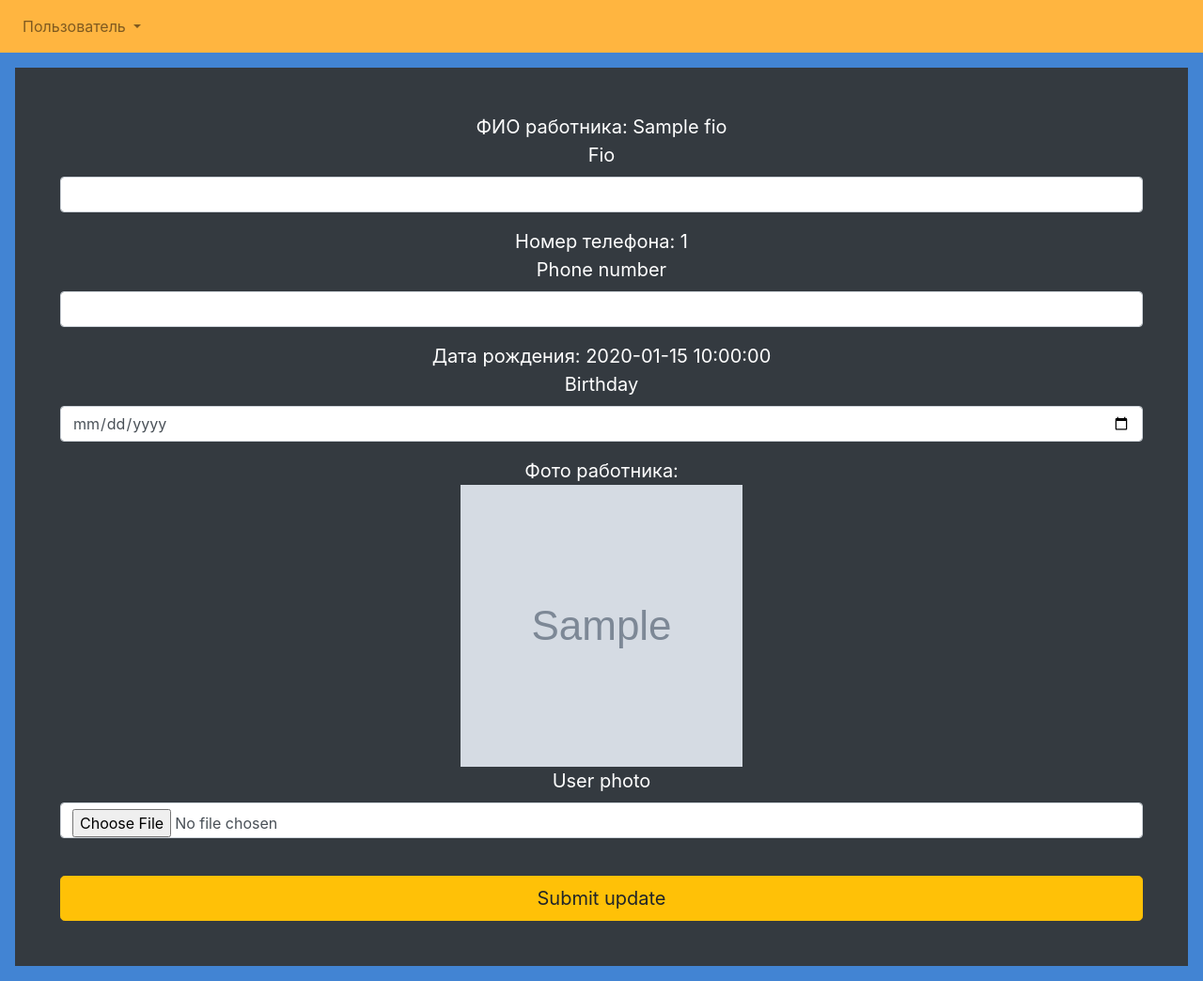
After one commit to Jerrehy/EmploymentAgency, a Python web app: template agency_app/profile_page/templates/profile/update_user_profile.html in a window 1280 px wide. The commit adds this page. Shown: the whole page at 94% size. Run offline with Jinja, Linux system fonts and the light colour scheme; the template is opened without the code that fills it: most values are stand-ins (such as "Sample title", 1, 10 or a date in 2020); grey boxes marked "Sample" are stand-in pictures; form fields are guessed from the names that the template uses; some libraries are stand-ins or nearby versions.

Commit message:
Update profile view

```diff
--- a/agency_app/__init__.py
+++ b/agency_app/__init__.py
@@ -23,14 +23,14 @@ login_manager.login_message_category = 'info'
 login_manager.login_message = 'Пожалуйста, выполните вход для дальнейших действий'
 
 # Подключение узлов с методами к приложению
-# from app.module import route
 from agency_app.start_page.start_page import start
 from agency_app.authentication.authentication import authentication
 from agency_app.company_page.company_page import company
 from agency_app.industry_positions_page.industry_positions_page import industry_positions
+from agency_app.profile_page.profile_page import profile
 
-# app.register_blueprint(route)
 app.register_blueprint(start)
 app.register_blueprint(authentication)
 app.register_blueprint(company)
 app.register_blueprint(industry_positions)
+app.register_blueprint(profile)
--- a/agency_app/company_page/company_page.py
+++ b/agency_app/company_page/company_page.py
@@ -1,7 +1,6 @@
 from flask import render_template, Blueprint, redirect, url_for, session, flash
-from agency_app.models import Company, Industry, CompanyHirer
+from agency_app.models import Company, Industry
 from agency_app.forms import AddCompany
-from flask_login import current_user
 
 
 # Создание узла связанного с компаниями
--- /dev/null
+++ b/agency_app/profile_page/templates/profile/update_user_profile.html
@@ -0,0 +1,38 @@
+<!-- Страница профиля пользователя/Стартовая страница-->
+<!-- Подключение шаблона-фундамента для страницы -->
+{% extends 'start/base.html' %}
+{% block title %}
+Изменение профиля
+{% endblock %}
+<!-- Отображение информации об авторизованном пользователе -->
+{% block content %}
+<form method="POST" class="form-addding" style="color:black">
+{{ update_profile_form.hidden_tag() }}
+<div class="position-relative overflow-hidden p-3 p-md-5 m-md-3 text-left bg-dark" style="color:white">
+    <div align="center">
+        <p class="lead font-weight-normal">
+            ФИО работника: {{ activated_user.SystemUser.fio }}<br>
+            {{ update_profile_form.fio.label() }}
+            {{ update_profile_form.fio(class="form-control") }}
+        </p>
+        <p class="lead font-weight-normal">
+            Номер телефона: {{ activated_user.SystemUser.phone_number }}<br>
+            {{ update_profile_form.phone_number.label() }}
+            {{ update_profile_form.phone_number(class="form-control") }}
+        </p>
+        <p class="lead font-weight-normal">
+            Дата рождения: {{ activated_user.SystemUser.birthday }}<br>
+            {{ update_profile_form.birthday.label() }}
+            {{ update_profile_form.birthday(class="form-control") }}
+        </p>
+        <p class="lead font-weight-normal">
+            Фото работника:<br> <img src="{{activated_user.SystemUser.photo}}" width="300" height="300"> <br>
+            {{ update_profile_form.user_photo.label() }}
+            {{ update_profile_form.user_photo(class="form-control") }}
+        </p>
+        <br>
+            {{ update_profile_form.submit_update(class="btn btn-lg btn-block btn-warning") }}
+    </div>
+</div>
+</form>
+{% endblock %}
--- a/agency_app/start_page/templates/start/base.html
+++ b/agency_app/start_page/templates/start/base.html
@@ -32,7 +32,7 @@
           {% endif %}
           <ul class="dropdown-menu" role="menu">
             {% if current_user.is_authenticated %}
-            <li><a class="dropdown-item" href="#">Профиль</a></li>
+            <li><a class="dropdown-item" href="{{ url_for('profile.profile_view') }}">Профиль</a></li>
             <li><a class="dropdown-item" href="{{ url_for('start.begin_page') }}">Меню</a></li>
             <li><a class="dropdown-item" href="{{ url_for('authentication.logout_page') }}">Выход</a></li>
             {% else %}
```
Also changed, not shown: agency_app/forms.py (+12 -3 lines), agency_app/models.py (+8 -0 lines), agency_app/profile_page/profile_page.py (+28 -0 lines), agency_app/profile_page/templates/profile/user_profile.html (added, +22 -0 lines).
